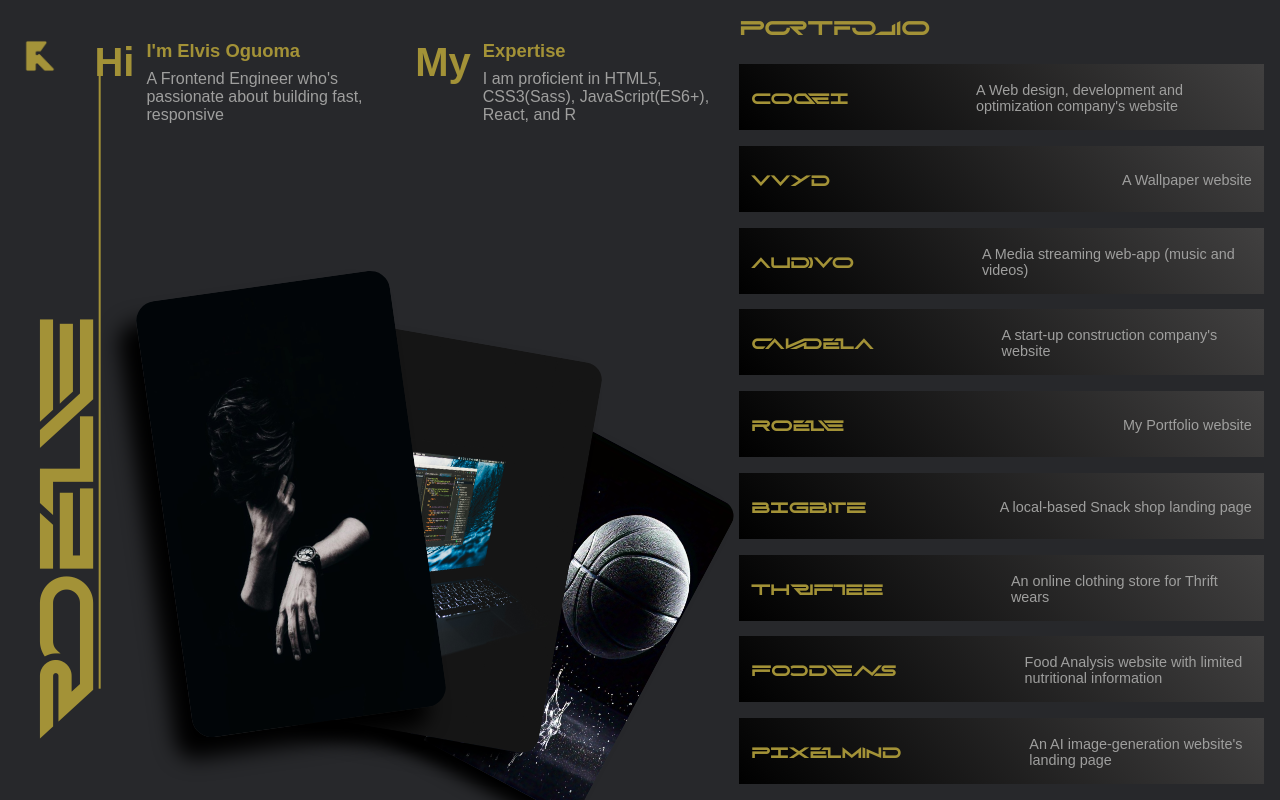
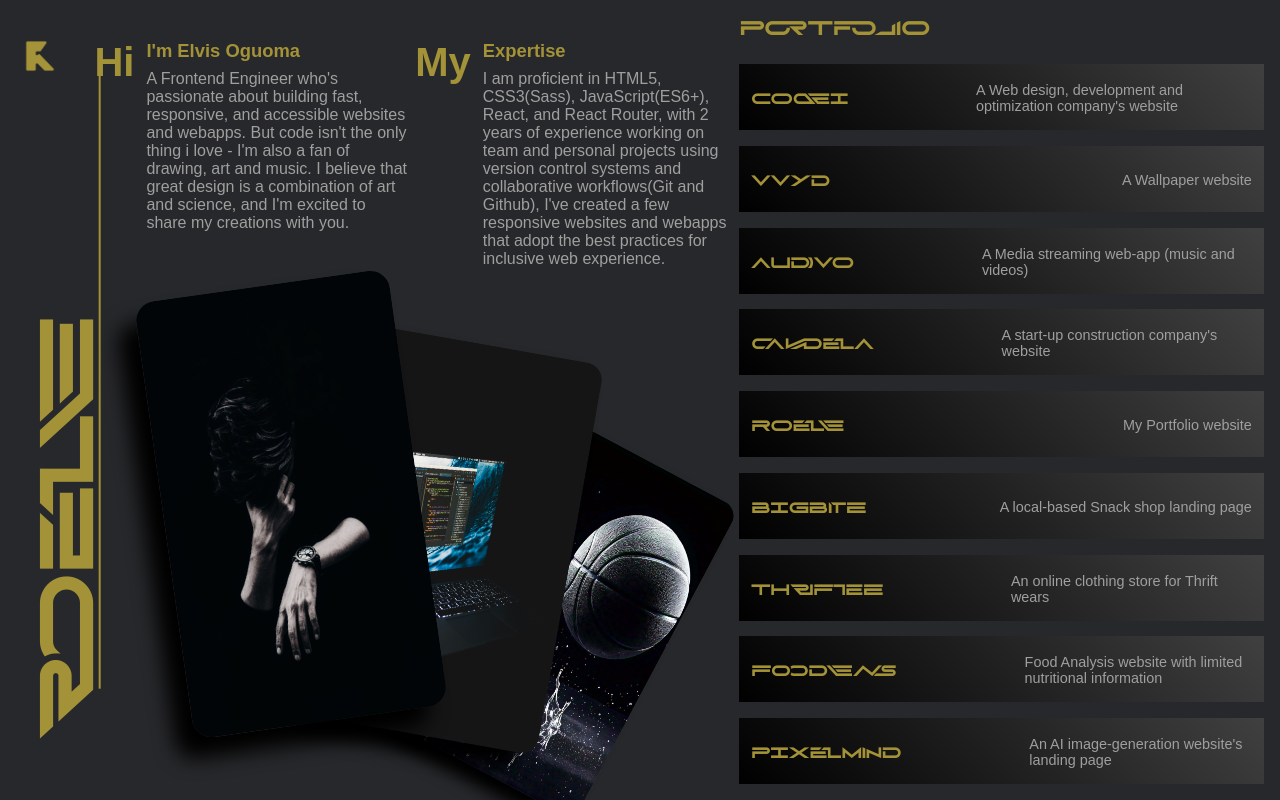
Before and after one commit to Elvis-rozy/Roelle, a React (Create React App) app: page / in a window 1280 px wide. Built offline with nearby package versions, Linux system fonts and the light colour scheme.

Commit message:
porject details included

```diff
--- a/src/components/about.js
+++ b/src/components/about.js
@@ -1,6 +1,4 @@
-import TypingAnimation from './global/typing.js';
 import { info } from './objects.js';
-
 
 const About =()=>{
 
@@ -15,7 +13,7 @@ const About =()=>{
               <h2>{deets.h2}</h2>
               <span>
                 <h4>{deets.h4}</h4>
-                <TypingAnimation p={deets.p}/>
+                <p>{deets.p}</p>
               </span>
             </div>
           )
--- a/src/components/global/typing.js
+++ /dev/null
@@ -1,25 +0,0 @@
-import React, { useState, useEffect } from 'react';
-
-function TypingAnimation({p}) {
-
-  const [text, setText] = useState('');
-  const [index, setIndex] = useState(0);
-
-  useEffect(() => {
-    const intervalId = setInterval(() => {
-      if (index < p.length) {
-        setText((prevText) => prevText + p[index]);
-        setIndex((prevIndex) => prevIndex + 1);
-      } else { clearInterval(intervalId); }
-    }, 80); // adjust the speed of the typing animation
-
-    return () => {
-      clearInterval(intervalId);
-    };
-  }, [index, p]);
-
-  return (
-    <p>{text}</p>
-  );
-}
-export default TypingAnimation;
```
